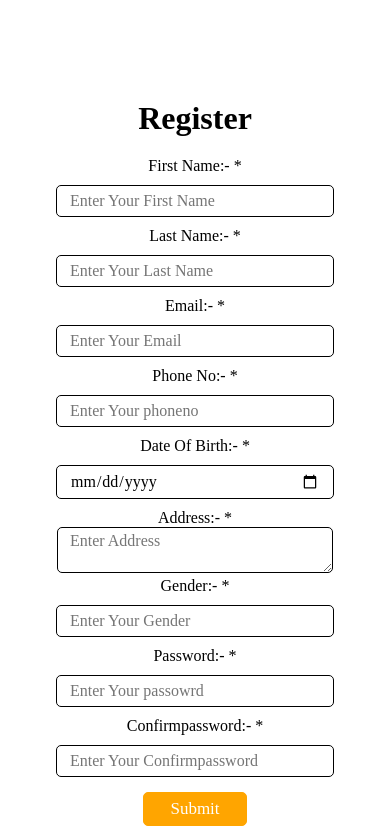
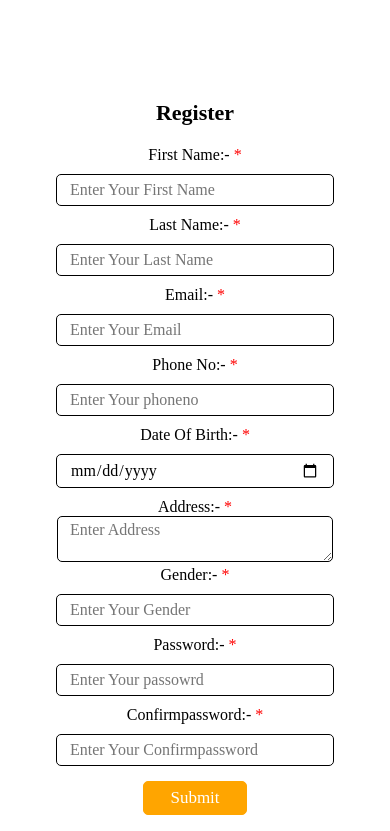
Before and after one commit to Milanmiyani/finalfile, a PHP site: page /register.html in a window 390 px wide. Shown: the part 56-887 px from the top of the page. Run offline with PHP 8.4, Linux system fonts and the light colour scheme.

Commit message:
Add files via upload

```diff
--- a/register.css
+++ b/register.css
@@ -46,6 +46,10 @@
     border-radius: 5px;
     border: 1px solid black;
 }
+.register form span{
+    color: red;
+}
+
 .register form #address{
     padding: 4px 12px;
     font-size: 16px;
@@ -111,13 +115,16 @@
         transition: 0.5s ease;
     }
     .register{
-        margin-top:100px;
+        margin-top:60px;
     }
     .register form input{
         width: 250px;
     }
     .register form #address{
         width: 250px;
+    }
+    .register form h1{
+        font-size: 22px;
     }
 
 
```
